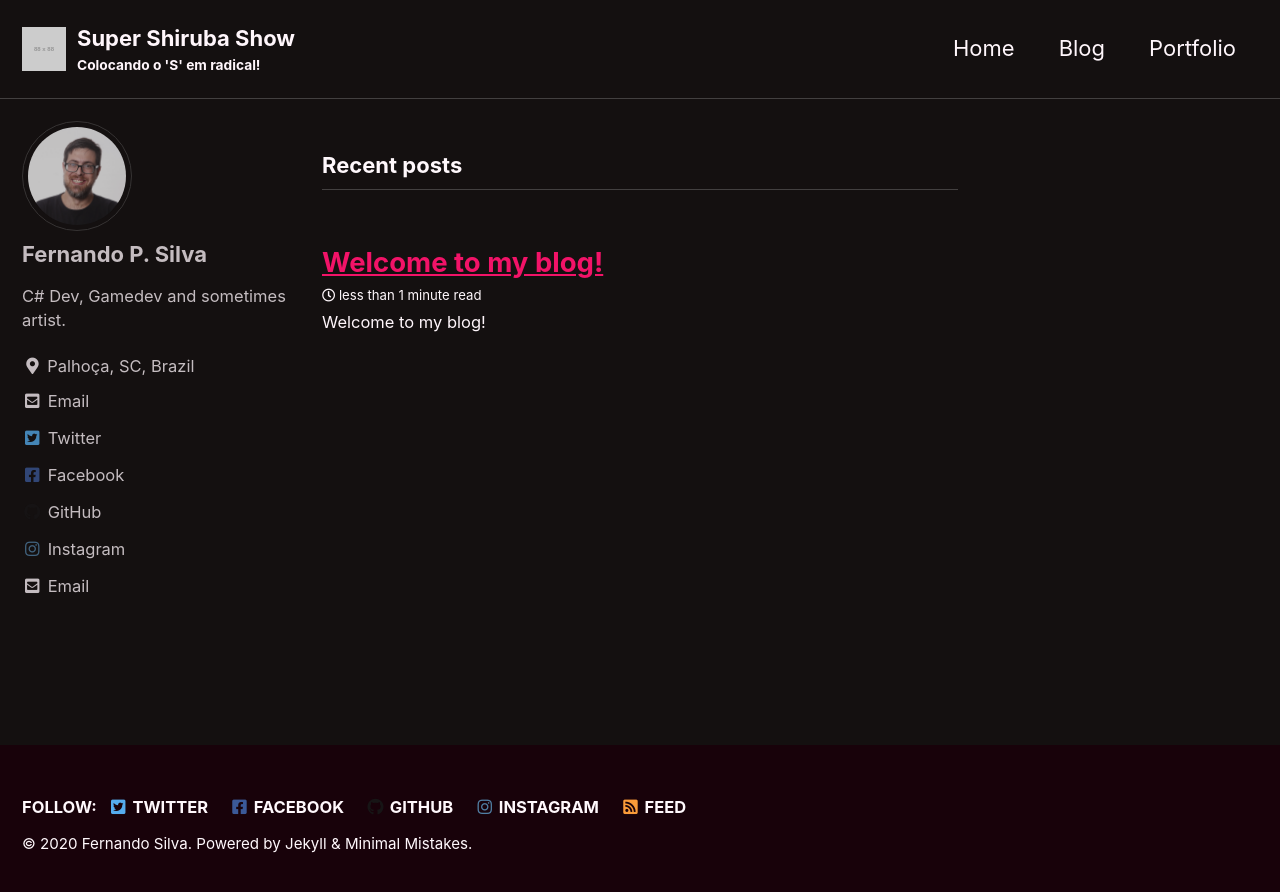
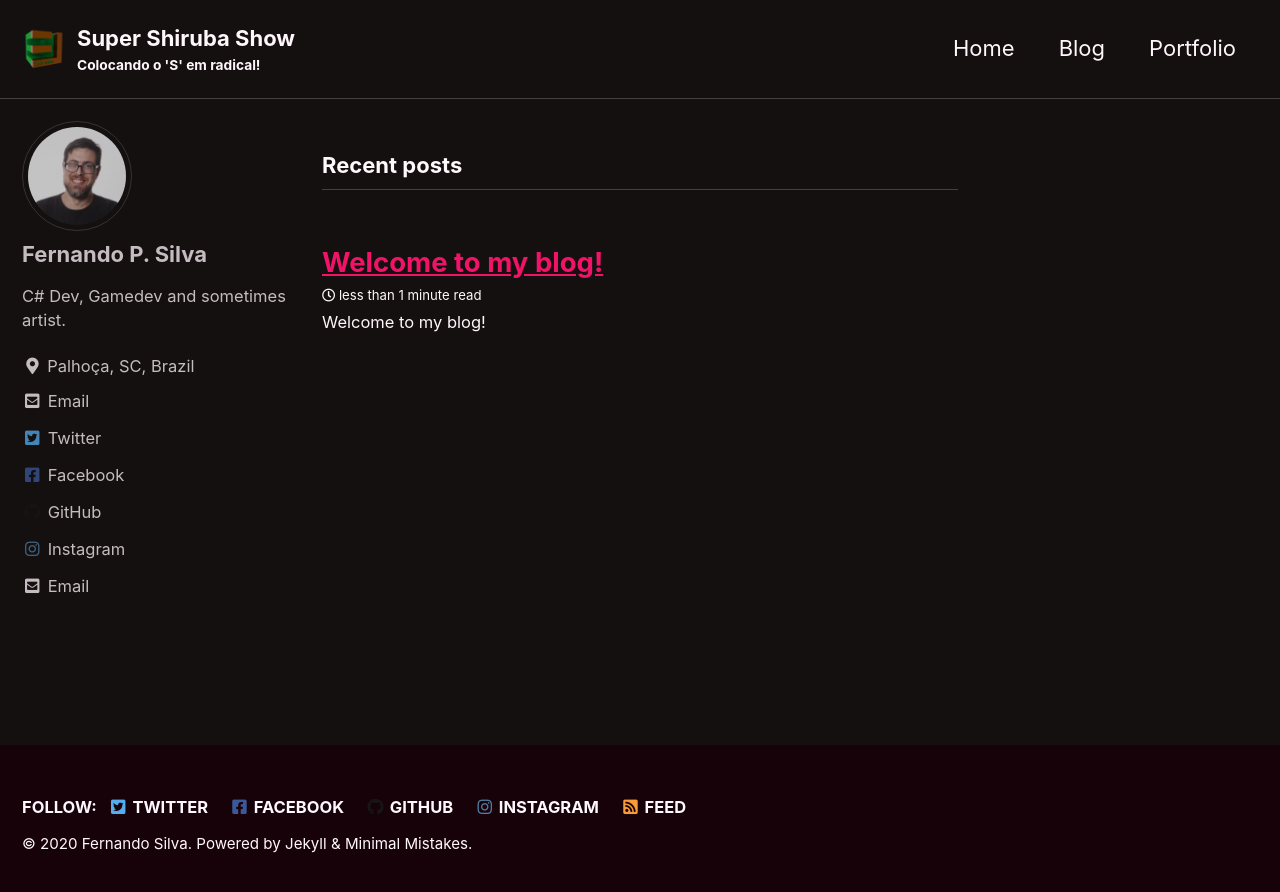
Before and after one commit to fshiruba/ShirubaSite, a Jekyll site: the page built from index.html, in a window 1280 px wide. Shown: the top 892 px of the page. Built offline with Jekyll 4.4.1, drawn with Linux system fonts in a browser that asks for light colours; cached includes are drawn as plain includes; the list of posts is cut into pages by our own code.

Commit message:
Update _config.yml

```diff
--- a/_config.yml
+++ b/_config.yml
@@ -38,7 +38,7 @@
 baseurl                  : "/fshiruba"
 repository               : "fshiruba/fshiruba"
 teaser                   : "https://via.placeholder.com/500x300.png?text=teaser" # path of fallback teaser image, e.g. "/assets/images/500x300.png"
-logo                     : "https://via.placeholder.com/88x88.png?text=logo" # path of logo image to display in the masthead, e.g. "/assets/images/88x88.png"
+logo                     : "/assets/images/logo super small alpha .png" # path of logo image to display in the masthead, e.g. "/assets/images/88x88.png"
 masthead_title           : # overrides the website title displayed in the masthead, use " " for no title
 
 #breadcrumbs              :  # true, false (default) [dont use!]
```
